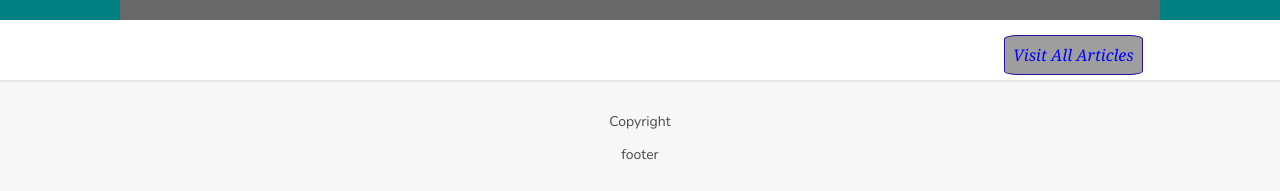
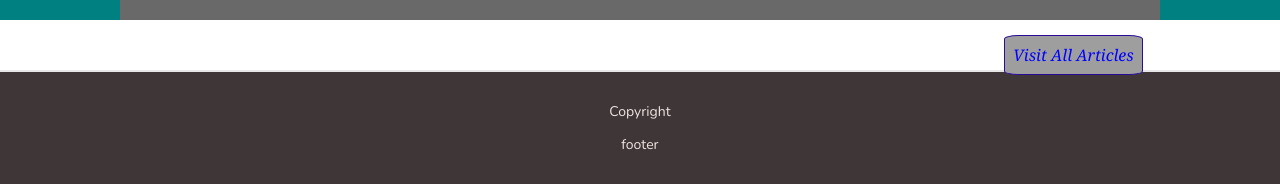
Before and after one commit to prithivi5667/multiuserblogfrontend, a Next.js app: page / in a window 1280 px wide. Shown: the part 894-1085 px from the top of the page. Built offline with nearby package versions, Linux system fonts and the light colour scheme; grey boxes are pictures that could not be loaded.

Commit message:
Update Footer.css

```diff
--- a/public/styles/Components/Footer/Footer.css
+++ b/public/styles/Components/Footer/Footer.css
@@ -1,9 +1,9 @@
 .footer {
-	margin-top: 6rem;
+	margin-top: 5rem;
 	width: 100%;
 	padding: 3rem 0;
 	border-top: 0.2rem solid var(--mainGrey);
-	background-color: var(--offWhite);
+	background-color: rgb(63, 55, 55);
 }
 
 .footer__copyright {
@@ -12,6 +12,7 @@
 
 .footer__copyright p {
 	font-size: 1.4rem;
+	color: rgb(240, 227, 227);
 }
 
 .footer__text-and-author {
```
